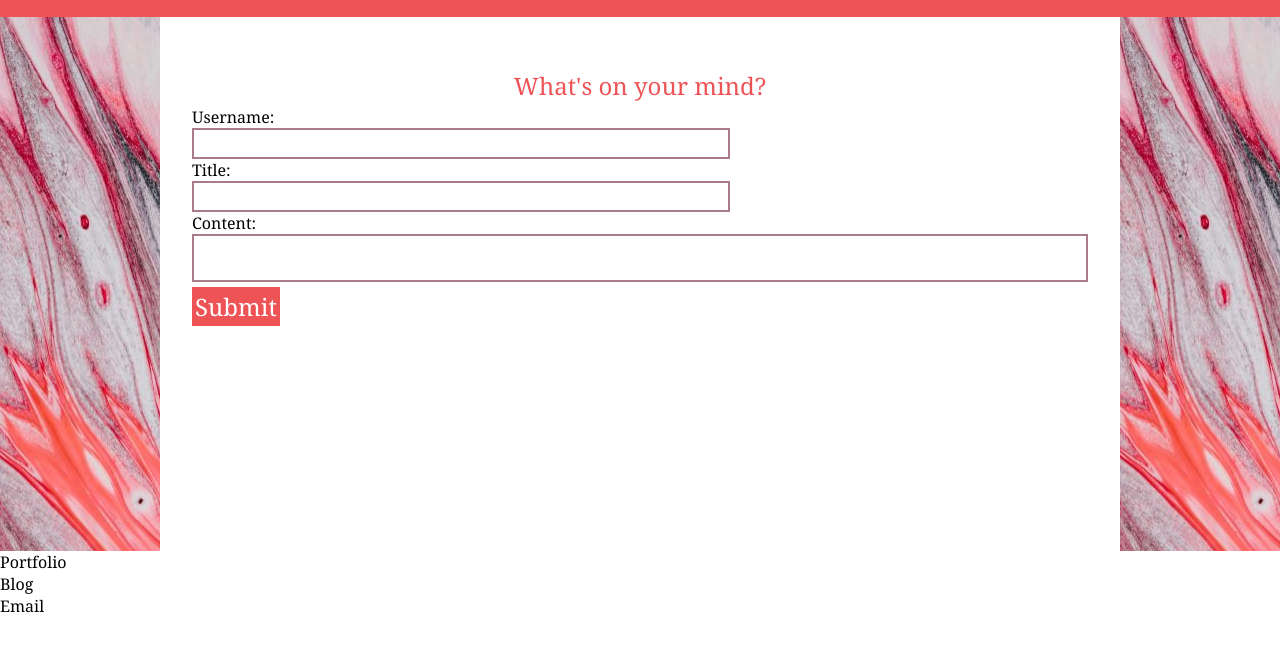
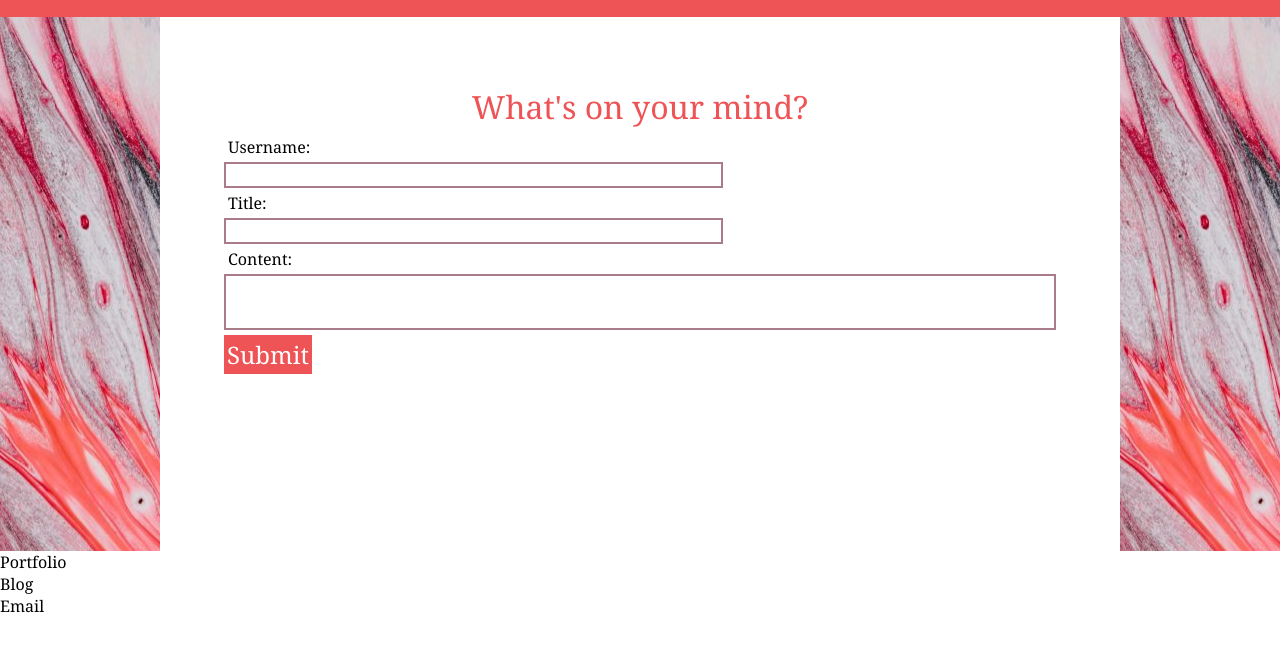
Before and after one commit to hannahpsmith/Best-Blog-Ever, a plain HTML site: page index.html in a window 1280 px wide. Shown: the part 116-766 px from the top of the page. Drawn offline with Linux system fonts and the light colour scheme.

Commit message:
form styling

```diff
--- a/assets/css/form.css
+++ b/assets/css/form.css
@@ -1,6 +1,6 @@
 .site-form {
-    margin: 2rem 0;
-    padding: 1rem 2rem;
+    margin: 2rem;
+    padding: 2rem 2rem;
     min-width: 20rem;
 }
 
@@ -8,23 +8,25 @@ legend {
     font-size: 1.5rem;
     padding: 0.25rem;
     color: var(--coral);
-    font-size: 1.5rem;
+    font-size: 2rem;
     text-align: center;
     position: relative;
 }
 
 label {
     display: block;
+    padding: .25rem;
 }
 
 input {
    border: solid 2px var(--muted-pink);
    width: 60%;
-   font-size: 1.25rem;
+   font-size: 1rem;
 }
 
 textarea {
     border: solid 2px var(--muted-pink);
+    padding: 0.25em;
     width: 100%;
 }
 
```
